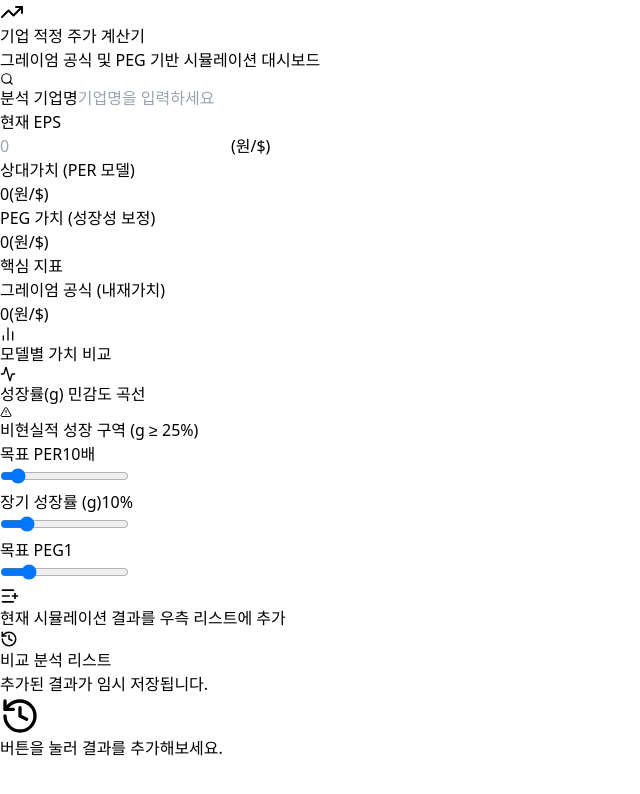
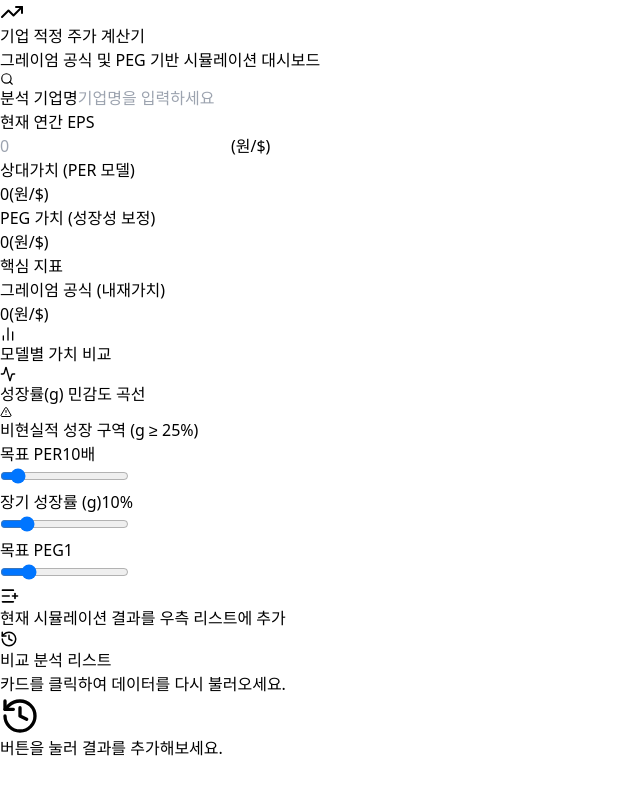
Before and after one commit to lilious0660-ux/valuation-calculator, a React (Vite) app: page / in a window 1280 px wide. Shown: the top 794 px of the page, without its empty margins (0-640 px from the left). Built offline with nearby package versions, Linux system fonts and the light colour scheme.

Commit message:
히스토리 개별 삭제 및 불러오기 기능 추가

```diff
--- a/src/App.jsx
+++ b/src/App.jsx
@@ -1,5 +1,5 @@
-import React, { useState, useMemo } from 'react';
-import { Search, TrendingUp, DollarSign, BarChart2, ListPlus, History, Calendar, Activity, AlertTriangle } from 'lucide-react';
+import React, { useState, useMemo, useEffect } from 'react';
+import { Search, TrendingUp, DollarSign, BarChart2, ListPlus, History, Calendar, Activity, AlertTriangle, Trash2, MousePointerClick } from 'lucide-react';
 import { ResponsiveContainer, ComposedChart, Bar, Line, XAxis, YAxis, Tooltip, CartesianGrid, ReferenceArea } from 'recharts';
 
 export default function App() {
@@ -10,8 +10,26 @@ export default function App() {
   const [growth, setGrowth] = useState(10);
   const [targetPeg, setTargetPeg] = useState(1.0);
 
-  // --- 상태 관리: 로컬 리스트 기록 ---
-  const [valuationHistory, setValuationHistory] = useState([]);
+  // --- 상태 관리: 로컬스토리지(브라우저 저장소)에서 기존 기록 불러오기 ---
+  const [valuationHistory, setValuationHistory] = useState(() => {
+    if (typeof window !== 'undefined') {
+      const saved = localStorage.getItem('valuationHistory');
+      if (saved) {
+        try {
+          const parsed = JSON.parse(saved);
+          return parsed.map(item => ({ ...item, createdAt: new Date(item.createdAt) }));
+        } catch (e) {
+          return [];
+        }
+      }
+    }
+    return [];
+  });
+
+  // --- 히스토리가 바뀔 때마다 브라우저에 자동 저장 ---
+  useEffect(() => {
+    localStorage.setItem('valuationHistory', JSON.stringify(valuationHistory));
+  }, [valuationHistory]);
 
   // EPS가 빈칸일 경우 계산 오류를 막기 위해 0으로 처리하는 안전장치
   const currentEps = parseFloat(eps) || 0;
@@ -51,11 +69,32 @@ export default function App() {
       ...results,
       createdAt: new Date()
     };
+    // 새로운 기록이 위로 쌓이도록 배열 맨 앞에 추가
     setValuationHistory([newRecord, ...valuationHistory]);
+  };
 
-    // 추가 후 입력창 비워주기 (선택 사항: 주석 처리 시 입력값 유지)
-    // setStockName('');
-    // setEps('');
+  // --- 히스토리 전체 삭제 ---
+  const handleClearAllHistory = () => {
+    if (window.confirm("저장된 모든 비교 분석 리스트를 삭제하시겠습니까?")) {
+      setValuationHistory([]);
+    }
+  };
+
+  // --- 히스토리 개별 삭제 ---
+  const handleDeleteItem = (e, id) => {
+    e.stopPropagation(); // 클릭 시 카드를 불러오는 기능이 동시에 실행되는 것을 막음
+    if (window.confirm("이 분석 기록을 삭제하시겠습니까?")) {
+      setValuationHistory(valuationHistory.filter(item => item.id !== id));
+    }
+  };
+
+  // --- 히스토리 불러오기 (좌측 화면에 데이터 세팅) ---
+  const handleLoadRecord = (record) => {
+    setStockName(record.stockName);
+    setEps(record.eps);
+    setTargetPer(record.targetPer);
+    setGrowth(record.growth);
+    setTargetPeg(record.targetPeg);
   };
 
   return (
@@ -92,7 +131,7 @@ export default function App() {
 
               <div className="flex-1 flex flex-col gap-2">
                 <label className="text-xs font-bold text-slate-400 uppercase tracking-widest flex items-center gap-1">
-                  현재 EPS
+                  현재 연간 EPS
                 </label>
                 <div className="flex items-center gap-2 border-b-2 border-slate-200 focus-within:border-blue-600 transition-all">
                   <input
@@ -180,7 +219,6 @@ export default function App() {
                       formatter={(value) => [`${value.toLocaleString()} (원/$)`, '그레이엄 내재가치']}
                     />
 
-                    {/* 비현실적 성장 구역 표시 */}
                     <ReferenceArea x1={25} x2={50} fill="#FCA5A5" fillOpacity={0.15} stroke="none" />
 
                     <Line type="monotone" dataKey="value" stroke="#10B981" strokeWidth={3} dot={{ r: 4, fill: '#10B981', strokeWidth: 2, stroke: '#fff' }} activeDot={{ r: 6 }} />
@@ -242,11 +280,23 @@ export default function App() {
           {/* ================= 우측: 결과 누적 리스트 ================= */}
           <div className="xl:col-span-1 flex flex-col h-full max-h-[950px]">
             <div className="bg-white rounded-2xl shadow-sm border border-slate-200 flex flex-col h-full overflow-hidden">
-              <div className="p-6 border-b border-slate-100 bg-slate-50">
-                <h3 className="text-base font-bold text-slate-800 flex items-center gap-2">
-                  <History className="text-blue-600" size={18} /> 비교 분석 리스트
-                </h3>
-                <p className="text-xs text-slate-400 mt-1">추가된 결과가 임시 저장됩니다.</p>
+              <div className="p-6 border-b border-slate-100 bg-slate-50 flex justify-between items-center">
+                <div>
+                  <h3 className="text-base font-bold text-slate-800 flex items-center gap-2">
+                    <History className="text-blue-600" size={18} /> 비교 분석 리스트
+                  </h3>
+                  <p className="text-xs text-slate-400 mt-1">카드를 클릭하여 데이터를 다시 불러오세요.</p>
+                </div>
+                {/* 전체 삭제 버튼 */}
+                {valuationHistory.length > 0 && (
+                  <button
+                    onClick={handleClearAllHistory}
+                    className="p-2 text-slate-400 hover:text-red-500 hover:bg-red-50 rounded-lg transition-colors"
+                    title="히스토리 전체 삭제"
+                  >
+                    <Trash2 size={18} />
+                  </button>
+                )}
               </div>
 
               <div className="flex-1 overflow-y-auto p-4 space-y-3 bg-slate-50/50 custom-scrollbar">
@@ -257,12 +307,28 @@ export default function App() {
                   </div>
                 ) : (
                   valuationHistory.map((item) => (
-                    <div key={item.id} className="bg-white p-5 rounded-xl border border-slate-200 shadow-sm hover:border-blue-300 transition-colors">
-                      <div className="flex justify-between items-start mb-3 border-b border-slate-50 pb-3">
+                    <div
+                      key={item.id}
+                      onClick={() => handleLoadRecord(item)}
+                      className="bg-white p-5 rounded-xl border border-slate-200 shadow-sm hover:border-blue-400 hover:shadow-md transition-all cursor-pointer group relative"
+                      title="클릭하여 시뮬레이션 불러오기"
+                    >
+                      {/* 🔥 개별 삭제 버튼 (마우스 오버 시 표시) */}
+                      <button
+                        onClick={(e) => handleDeleteItem(e, item.id)}
+                        className="absolute top-3 right-3 p-1.5 text-slate-300 hover:text-red-500 hover:bg-red-50 rounded-md transition-colors opacity-0 group-hover:opacity-100"
+                        title="이 기록 삭제하기"
+                      >
+                        <Trash2 size={14} />
+                      </button>
+
+                      <div className="flex justify-between items-start mb-3 border-b border-slate-50 pb-3 pr-6">
                         <div>
-                          <h4 className="font-bold text-slate-800 text-lg">{item.stockName}</h4>
+                          <h4 className="font-bold text-slate-800 text-lg flex items-center gap-1.5">
+                            {item.stockName}
+                          </h4>
                           <span className="text-[10px] text-slate-400 flex items-center gap-1 mt-1">
-                            <Calendar size={10} /> {item.createdAt.toLocaleTimeString()}
+                            <Calendar size={10} /> {item.createdAt.toLocaleDateString()} {item.createdAt.toLocaleTimeString()}
                           </span>
                         </div>
                         <div className="text-right">
@@ -270,11 +336,10 @@ export default function App() {
                           <span className="font-black text-blue-600 text-lg">
                             {item.graham.toLocaleString(undefined, { maximumFractionDigits: 1 })}
                           </span>
-                          <span className="text-[10px] text-slate-500 ml-1">(원/$)</span>
                         </div>
                       </div>
 
-                      <div className="grid grid-cols-3 gap-2 text-center text-xs">
+                      <div className="grid grid-cols-3 gap-2 text-center text-xs relative">
                         <div className="bg-slate-50 py-2 rounded-lg">
                           <span className="block text-slate-400 mb-1">EPS</span>
                           <span className="font-bold text-slate-700">{item.eps}</span>
@@ -286,6 +351,13 @@ export default function App() {
                         <div className="bg-slate-50 py-2 rounded-lg">
                           <span className="block text-slate-400 mb-1">성장률</span>
                           <span className="font-bold text-slate-700">{item.growth}%</span>
+                        </div>
+
+                        {/* 마우스 오버 시 나타나는 '불러오기' 안내 오버레이 */}
+                        <div className="absolute inset-0 bg-blue-50/90 rounded-lg flex items-center justify-center opacity-0 group-hover:opacity-100 transition-opacity">
+                          <span className="text-blue-600 font-bold flex items-center gap-1">
+                            <MousePointerClick size={14} /> 데이터 불러오기
+                          </span>
                         </div>
                       </div>
                     </div>
```
